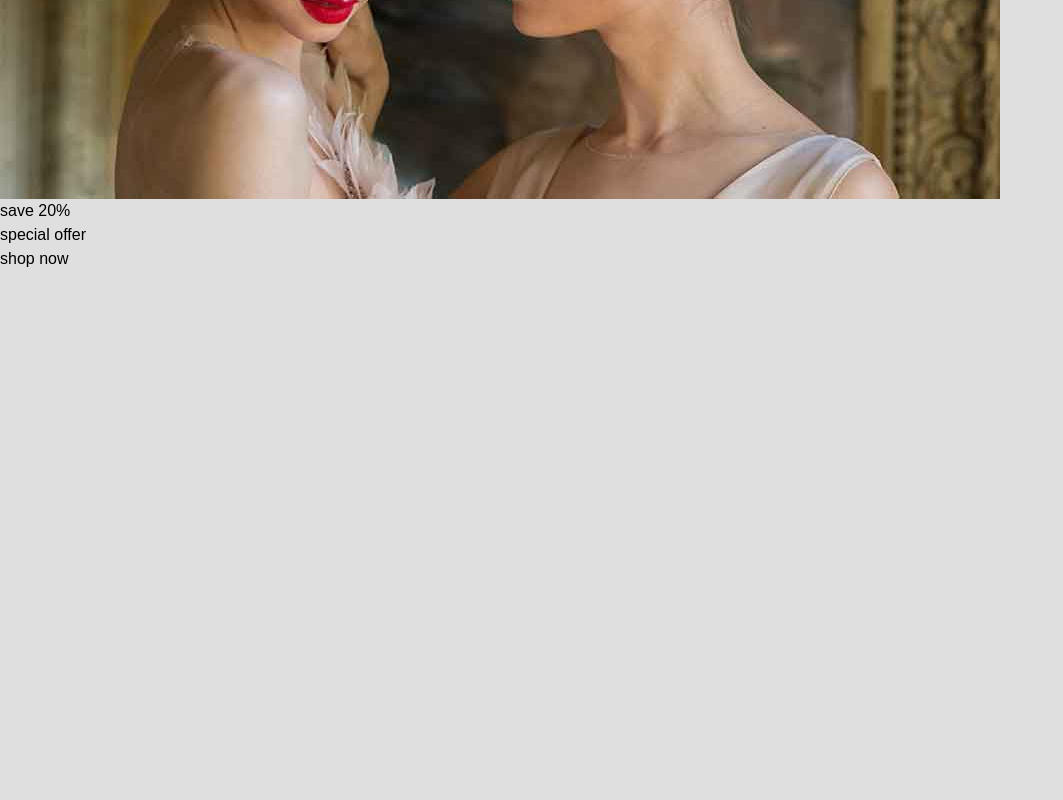
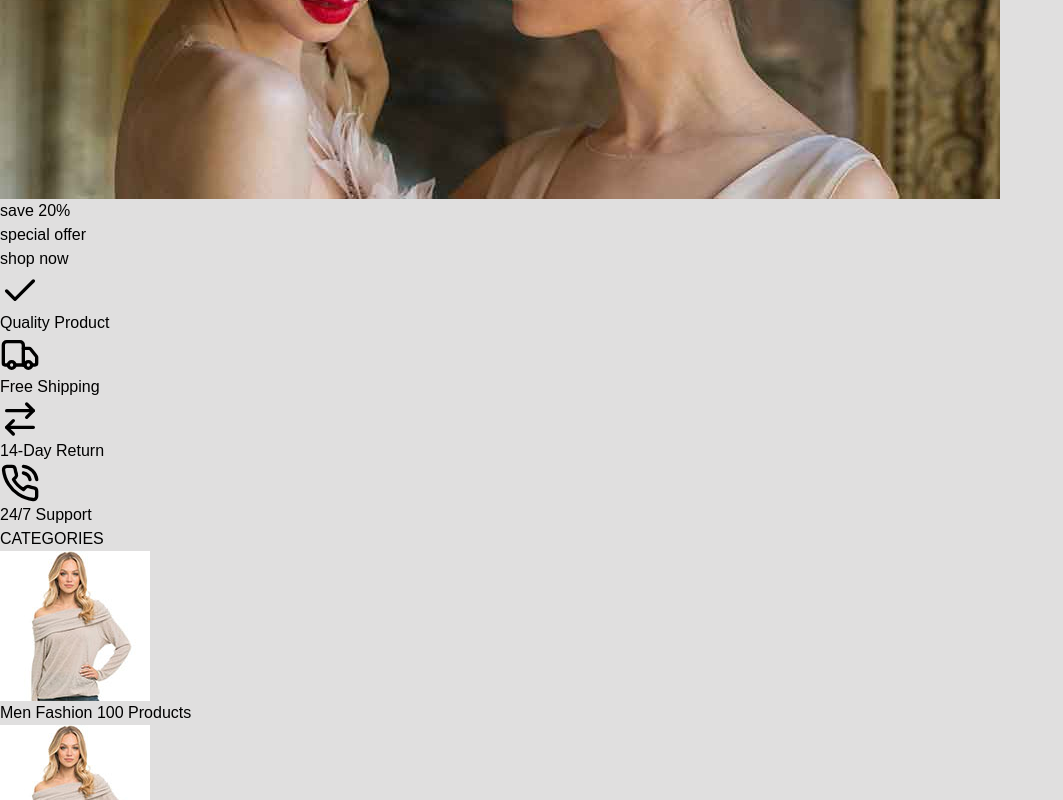
Before and after one commit to Sainkee/FakeStore, a React (Vite) app: page / in a window 1280 px wide. Shown: the part 2000-2800 px from the top of the page, without its empty margins (0-1063 px from the left). Before the commit the page ends 2271 px from the top, so only its background shows below. Built offline with nearby package versions, Linux system fonts and the light colour scheme.

Commit message:
task done till product

```diff
--- a/src/App.jsx
+++ b/src/App.jsx
@@ -1,9 +1,11 @@
 import { useState } from "react";
 
 import Header from "./components/header/Header";
-import HeaderLogo from "./components/HeaderLogo";
+import HeaderLogo from "./components/header/HeaderLogo";
 import CarauselSection from "./components/carousel/CarauselSection";
-
+import Feature from "./components/FeatureSection/Feature";
+import Category from "./components/categories/Category";
+import Products from "./components/product/Products";
 
 function App() {
   const [count, setCount] = useState(0);
@@ -13,8 +15,10 @@ function App() {
       <div className=" mx-auto ">
         <Header />
         <HeaderLogo />
-        <CarauselSection/>
-
+        <CarauselSection />
+        <Feature />
+        <Category />
+        <Products />
       </div>
     </>
   );
--- /dev/null
+++ b/src/components/FeatureSection/Feature.jsx
@@ -0,0 +1,15 @@
+import { Features } from "../../constants";
+export default function Feature() {
+  return (
+    <div className=" grid grid-cols-1 gap-4    sm:grid-cols-2 md:grid-col-3 lg:grid-cols-4 justify-between text-xl md:text-2xl mb-10   w-[90%] mx-auto ">
+      {Features.map((feature, i) => {
+        return (
+          <div key={i} className="flex  md:gap-2 bg-white md:px-2 py-8  items-center">
+            <span className="text-yellow-400  ">{feature.icon}</span>
+            <span className="whitespace-nowrap">{feature.label}</span>
+          </div>
+        );
+      })}
+    </div>
+  );
+}
--- /dev/null
+++ b/src/components/categories/Category.jsx
@@ -0,0 +1,26 @@
+import React from "react";
+import { category } from "../../constants";
+
+export default function Category() {
+  return (
+    <div className="w-[95%] mx-auto my-20">
+      <h1 className="text-3xl md:text-5xl my-10 text-gray-700 ">CATEGORIES</h1>
+
+      <div className="grid grid-cols-1 gap-10   sm:grid-cols-2   md:grid-cols-3 lg:grid-cols-4 ">
+        {category.map((item, index) => (
+          <div key={index} className="flex overflow-hidden bg-white  ">
+            <img
+              src={item.img}
+              alt={item.label}
+              className="w-[35%] p-2 hover:rotate-6 transform-gpu hover:scale-125 duration-500 ease-in-out object-cover"
+            />
+            <div className="flex grow hover:bg-yellow-500 flex-col p-4 items-start justify-center">
+              <span className="text-xl md:2xl font-bold">{item.label}</span>
+              <span className="text-gray-500">{item.sublabel}</span>
+            </div>
+          </div>
+        ))}
+      </div>
+    </div>
+  );
+}
--- a/src/components/HeaderLogo.jsx
+++ b/src/components/header/HeaderLogo.jsx
@@ -1,5 +1,5 @@
 import { Menu, Search } from "lucide-react";
-import HeaderLink from "./header/HeaderLink";
+import HeaderLink from "./HeaderLink";
 import { useState } from "react";
 export default function HeaderLogo() {
   const [headerLink, setHeaderaLink] = useState(false);
--- /dev/null
+++ b/src/components/product/Products.jsx
@@ -0,0 +1,61 @@
+import { useState } from "react";
+import { products } from "../../constants";
+import {
+  ShoppingCart,
+  RefreshCcw,
+  Search,
+  Heart,
+  StarHalf,
+  Star,
+} from "lucide-react";
+import StarRating from "../../hooks/rating.jsx";
+
+export default function Products() {
+  const icons = [<ShoppingCart />, <Heart />, <RefreshCcw />, <Search />];
+  return (
+    <div className="w-[95%] mx-auto my-20">
+      <h1 className="text-3xl md:text-5xl my-10 text-gray-700 ">
+        FEATURED PRODUCTS
+      </h1>
+      <div className="grid-cols-1 grid   sm:grid-cols-2 md:grid-col-3 lg:grid-cols-4 justify-between gap-5">
+        {products.map((product, index) => (
+          <div key={index} className="flex flex-col items-center   ">
+            <span className="group overflow-hidden relative">
+              <span className="w-[25%] mx-auto ">
+                <img
+                  src={product.image}
+                  alt={product.name}
+                  className="w-full h-full group-hover:scale-110 ease-in-out duration-700"
+                />
+              </span>
+
+              <div className="bg-white/40 hidden   group-hover:flex justify-center items-center gap-5 z-20 top-0 left-0 bottom-0 right-0 absolute">
+                {icons.map((IconComponent, index) => (
+                  <span
+                    className=" hover:bg-gray-600 p-2 border border-gray-600 text-gray-900 hover:text-yellow-400"
+                    key={index}
+                  >
+                    {IconComponent}
+                  </span>
+                ))}
+              </div>
+            </span>
+            <span className="text-center bg-white w-full flex flex-col justify-center items-center py-5">
+              <h3 className="text-2xl font-medium my-2">{product.name}</h3>
+              <span className="flex gap-5 justify-center">
+                <span>${product.price}.00</span>
+                <span className="line-through text-gray-500 ">
+                  ${product.oldPrice}.00
+                </span>
+
+
+              </span>
+
+              <StarRating rating={Number(product.rating)} />
+            </span>
+          </div>
+        ))}
+      </div>
+    </div>
+  );
+}
--- a/src/constants/index.jsx
+++ b/src/constants/index.jsx
@@ -3,6 +3,9 @@ import slider2 from "../assets/carousel-2.jpg";
 import slider3 from "../assets/carousel-3.jpg";
 import offer1 from "../assets/offer-1.jpg";
 import offer2 from "../assets/offer-2.jpg";
+import product1 from "../assets/product-1.jpg";
+import { Check, Truck, ArrowRightLeft, PhoneCall } from "lucide-react";
+import cat1 from "../assets/cat1.jpg";
 
 export const navBar = [
   { label: "Home", children: [] },
@@ -45,3 +48,99 @@ export const carouselImg = [
     label: "Kids Fashion ",
   },
 ];
+
+export const Features = [
+  { icon: <Check size={40} />, label: "Quality Product" },
+  { icon: <Truck size={40} />, label: "Free Shipping" },
+  { icon: <ArrowRightLeft size={40} />, label: "14-Day Return" },
+  { icon: <PhoneCall size={40} />, label: "24/7 Support" },
+];
+
+export const category = [
+  {
+    img: cat1,
+    label: "Men Fashion ",
+    sublabel: "100 Products",
+  },
+  {
+    img: cat1,
+    label: "Men Fashion ",
+    sublabel: "100 Products",
+  },
+  {
+    img: cat1,
+    label: "Men Fashion ",
+    sublabel: "100 Products",
+  },
+  {
+    img: cat1,
+    label: "Men Fashion ",
+    sublabel: "100 Products",
+  },
+  {
+    img: cat1,
+    label: "Men Fashion ",
+    sublabel: "100 Products",
+  },
+  {
+    img: cat1,
+    label: "Men Fashion ",
+    sublabel: "100 Products",
+  },
+  {
+    img: cat1,
+    label: "Men Fashion ",
+    sublabel: "100 Products",
+  },
+];
+
+export const products = [
+  {
+    name: "Product 1",
+    image: product1,
+    price: 123.0,
+    oldPrice: 150.0,
+    quantity: 99,
+    rating: 4,
+  },
+  {
+    name: "Product 1",
+    image: product1,
+    price: 123.0,
+    oldPrice: 150.0,
+    quantity: 99,
+    rating: 3.5,
+  },
+  {
+    name: "Product 1",
+    image: product1,
+    price: 123.0,
+    oldPrice: 150.0,
+    quantity: 99,
+    rating: 2,
+  },
+  {
+    name: "Product 1",
+    image: product1,
+    price: 123.0,
+    oldPrice: 150.0,
+    quantity: 99,
+    rating: 1,
+  },
+  {
+    name: "Product 1",
+    image: product1,
+    price: 123.0,
+    oldPrice: 150.0,
+    quantity: 99,
+    rating: 4.2,
+  },
+  {
+    name: "Product 1",
+    image: product1,
+    price: 123.0,
+    oldPrice: 150.0,
+    quantity: 99,
+    rating: 5,
+  },
+];
--- /dev/null
+++ b/src/hooks/rating.jsx
@@ -0,0 +1,37 @@
+import React from "react";
+import { Star, StarHalf, StarOff } from "lucide-react";
+
+const useRating = (stars) => {
+  const renderStars = () => {
+    let rating = [];
+    const fullStar = Math.floor(stars);
+    const halfStar = stars % 1 !== 0;
+
+
+    for (let i = 0; i <5; i++) {
+      if (i < fullStar) {
+        rating.push(<Star key={i} color="yellow" size={20} />);
+      } else if (i === fullStar && halfStar) {
+        rating.push(<StarHalf key={i} color="yellow" size={20} />);
+      } else {
+        rating.push(<StarOff key={i} color="yellow" size={20} />);
+      }
+    }
+
+    return rating;
+  };
+  return renderStars();
+};
+
+const StarRating = ({ rating }) => {
+  const stars = useRating(rating);
+
+  return (
+    <div className="my-2">
+
+      <span className="flex">Current Rating:{stars}</span>
+    </div>
+  );
+};
+
+export default StarRating;
```
Also changed, not shown: src/assets/cat1.jpg (added), src/assets/product-1.jpg (added).
